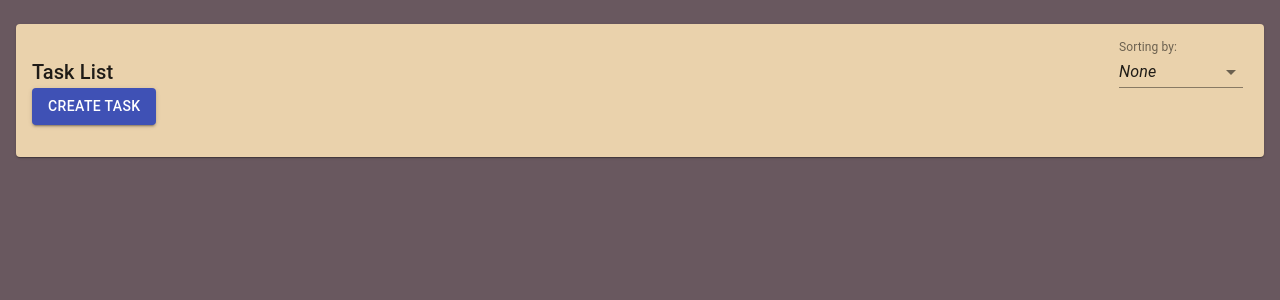
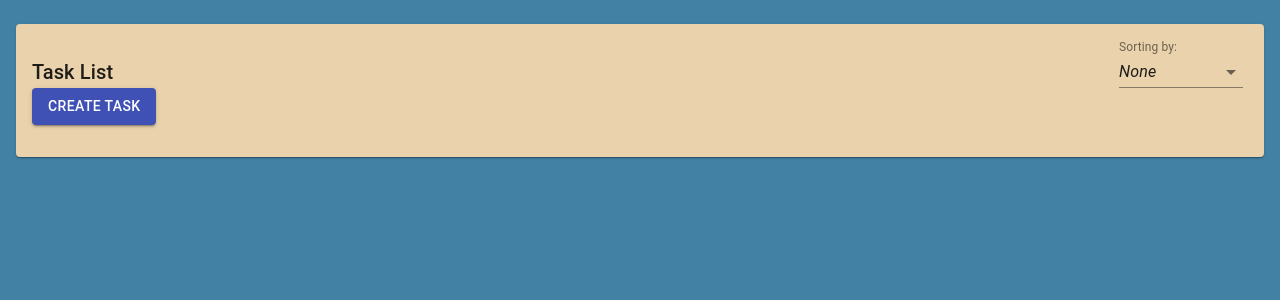
Before and after one commit to kkchu791/material-todo, a React (Create React App) app: page / in a window 1280 px wide. Shown: the top 300 px of the page. Built offline with nearby package versions, Linux system fonts and the light colour scheme.

Commit message:
Add some more styling changes

```diff
--- a/public/index.html
+++ b/public/index.html
@@ -28,7 +28,7 @@
   </head>
   <body>
     <noscript>You need to enable JavaScript to run this app.</noscript>
-    <div style="background: #69585F;" id="root"></div>
+    <div style="background: #4281A4;" id="root"></div>
     <!--
       This HTML file is a template.
       If you open it directly in the browser, you will see an empty page.
--- a/src/App.js
+++ b/src/App.js
@@ -6,7 +6,8 @@ import Container from '@material-ui/core/Container';
 const useStyles = makeStyles(theme => ({
   root: {
     padding: theme.spacing(3, 2),
-    height: "100vh"
+    height: "100vh",
+    overflowY: "auto",
   },
 }));
 
@@ -14,7 +15,7 @@ const App = () => {
   const classes = useStyles();
 
   return (
-    <Container fixed className={`${classes.root} App`}>
+    <Container className={`${classes.root} App`}>
       <TaskList />
     </Container>
   );
```
